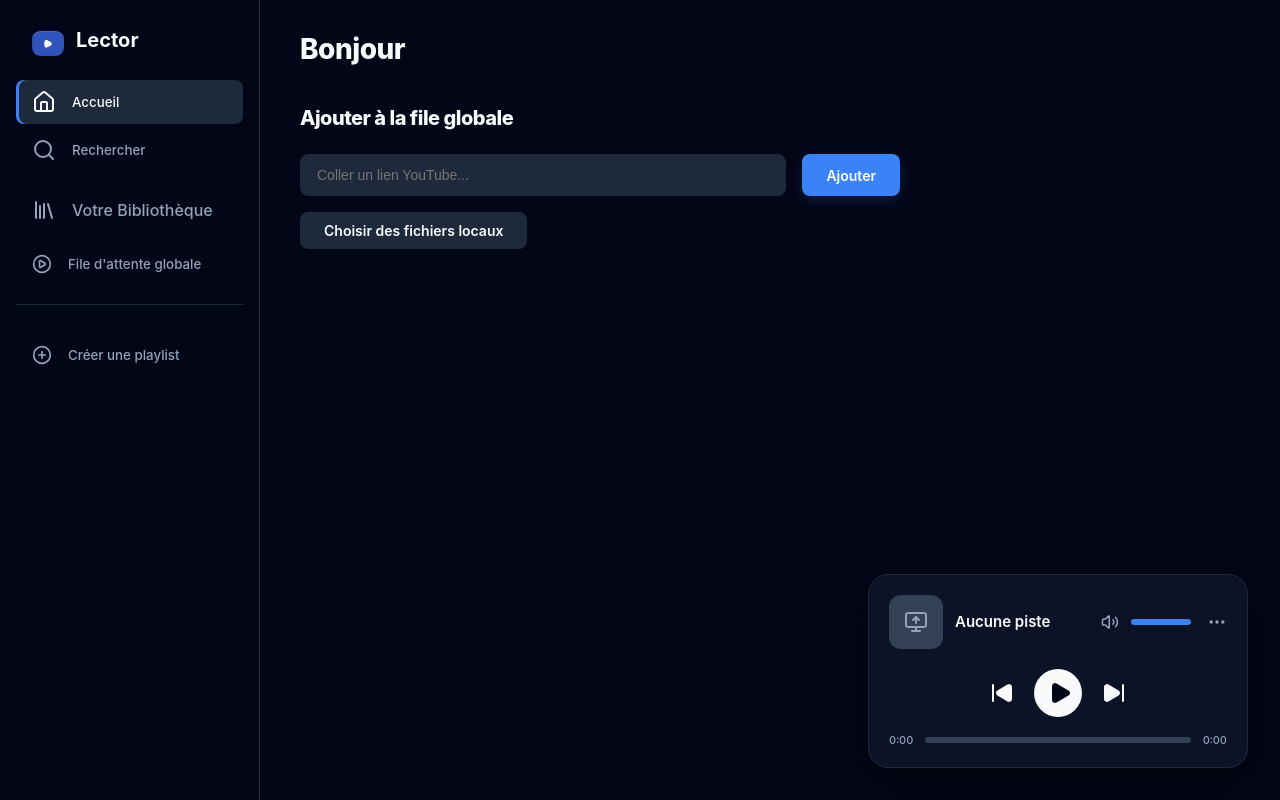
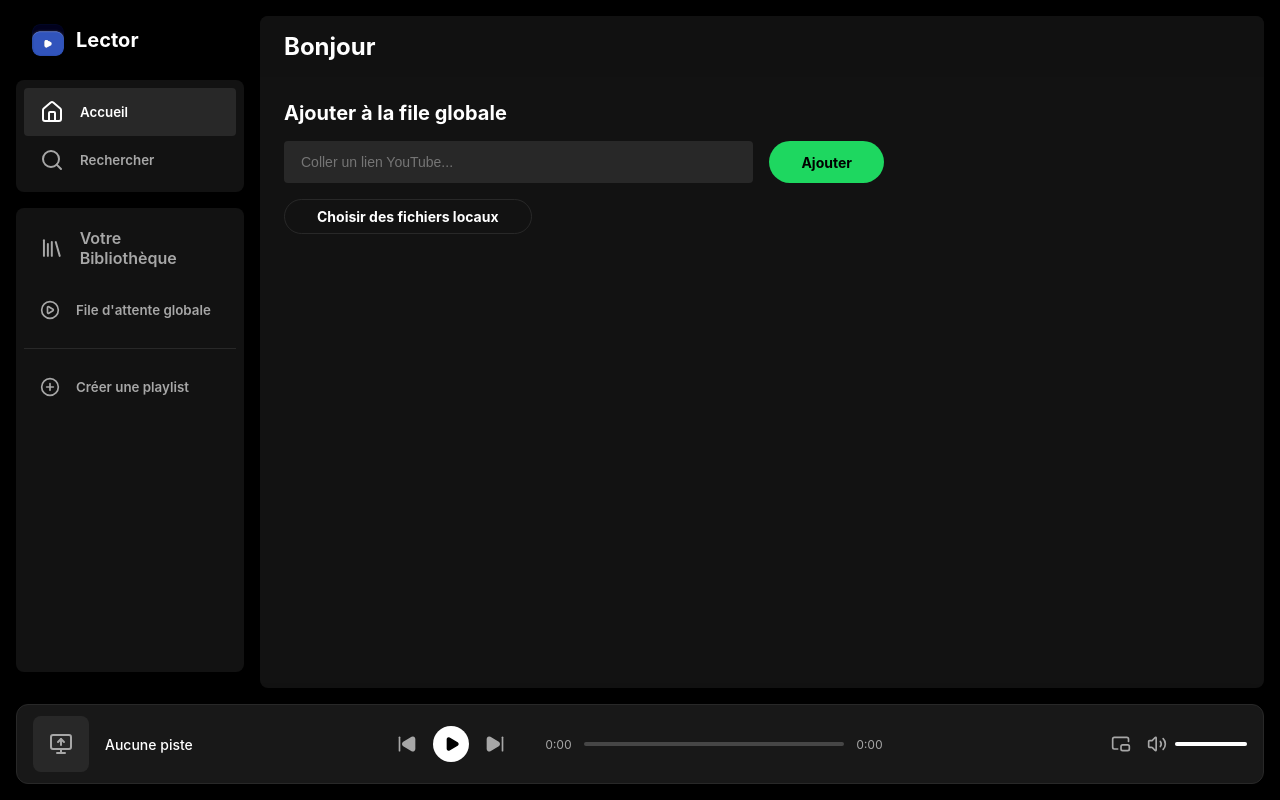
Before and after one commit to botooooh/Lector, a React (Vite) app: page / in a window 1280 px wide. Built offline with nearby package versions, Linux system fonts and the light colour scheme.

Commit message:
Revert "feat: Redesign to Dark Blue widget layout"
This reverts commit f975fb5d029ca79690fe9d763aa6a1387d7e6c2d.

```diff
--- a/src/App.jsx
+++ b/src/App.jsx
@@ -1,5 +1,5 @@
 import { useState, useRef, useEffect } from 'react';
-import { Home, Library, Search, Play, SkipBack, SkipForward, Volume2, Maximize2, PictureInPicture2, Pause, PlusCircle, MonitorUp, PlayCircle, Music, MoreHorizontal } from 'lucide-react';
+import { Home, Library, Search, Play, SkipBack, SkipForward, Volume2, Maximize2, PictureInPicture2, Pause, PlusCircle, MonitorUp, PlayCircle, Music, MoreHorizontal, Youtube } from 'lucide-react';
 import YouTube from 'react-youtube';
 import { useStore } from './store';
 import './index.css';
@@ -341,8 +341,8 @@ function App() {
         </div>
       </main>
 
-      <footer className="player-widget">
-        <div className="widget-header">
+      <footer className="player-bar">
+        <div className="player-left">
           <div className="track-art-wrapper">
             <div className="track-art">
               {currentTrack ? (
@@ -356,37 +356,27 @@ function App() {
               )}
             </div>
             {currentTrack?.type === 'youtube' && (
-              <div className="source-icon-overlay"><img src="/li_youtube.svg" alt="yt" style={{width: '12px', height: '12px'}} /></div>
+              <div className="source-icon-overlay"><Youtube size={12} fill="currentColor" /></div>
             )}
           </div>
-
           <div className="track-info">
-            <div className="track-title">{currentTrack ? currentTrack.title : 'Aucune piste'}</div>
-            <div className="track-artist">{currentTrack ? currentTrack.artist : ''}</div>
+            <div className="track-title-wrapper">
+              <span className="track-title">{currentTrack ? currentTrack.title : 'Aucune piste'}</span>
+              {currentTrack && <MoreHorizontal size={16} color="var(--text-subdued)" style={{ cursor: 'pointer' }} />}
             </div>
-
-          <div className="widget-actions">
-            <Volume2 size={18} />
-            <div className="progress-bar" style={{ width: '60px' }} onClick={(e) => {
-                const rect = e.currentTarget.getBoundingClientRect();
-                const pos = Math.max(0, Math.min(1, (e.clientX - rect.left) / rect.width));
-                setVolume(pos * 100);
-              }}>
-              <div className="progress-fill" style={{ width: `${volume}%` }}></div>
-            </div>
-            <MoreHorizontal size={20} style={{ cursor: 'pointer', marginLeft: '4px' }} />
+            <span className="track-artist">{currentTrack ? currentTrack.artist : ''}</span>
           </div>
         </div>
 
-        <div className="widget-controls">
-          <button className="control-btn" onClick={prevTrack} disabled={!currentTrack}><SkipBack size={24} fill="currentColor" /></button>
+        <div className="player-center">
+          <div className="player-controls">
+            <button className="control-btn" onClick={prevTrack} disabled={!currentTrack}><SkipBack size={20} fill="currentColor" /></button>
             <button className="control-btn play-btn" onClick={togglePlay} disabled={!currentTrack}>
-            {isPlaying ? <Pause size={24} fill="currentColor" /> : <Play size={24} fill="currentColor" style={{ marginLeft: '4px' }} />}
+              {isPlaying ? <Pause size={16} fill="currentColor" /> : <Play size={16} fill="currentColor" style={{ marginLeft: '2px' }} />}
             </button>
-          <button className="control-btn" onClick={nextTrack} disabled={!currentTrack}><SkipForward size={24} fill="currentColor" /></button>
+            <button className="control-btn" onClick={nextTrack} disabled={!currentTrack}><SkipForward size={20} fill="currentColor" /></button>
           </div>
-
-        <div className="widget-progress">
+          <div className="progress-container">
             <span className="time-text">{formatTime(progress)}</span>
             <div className="progress-bar" onClick={(e) => {
                 if (!currentTrack || !duration) return;
@@ -397,6 +387,23 @@ function App() {
               <div className="progress-fill" style={{ width: `${duration ? (progress / duration) * 100 : 0}%` }}></div>
             </div>
             <span className="time-text">{formatTime(duration)}</span>
+          </div>
+        </div>
+
+        <div className="player-right">
+          <button className="control-btn" title="Mini Player (Toujours au-dessus)" onClick={startPiP} disabled={!currentTrack}>
+            <PictureInPicture2 size={20} />
+          </button>
+          <div className="volume-container">
+            <Volume2 size={20} className="control-btn" />
+            <div className="progress-bar" onClick={(e) => {
+                const rect = e.currentTarget.getBoundingClientRect();
+                const pos = Math.max(0, Math.min(1, (e.clientX - rect.left) / rect.width));
+                setVolume(pos * 100);
+              }}>
+              <div className="progress-fill" style={{ width: `${volume}%` }}></div>
+            </div>
+          </div>
         </div>
       </footer>
 
--- a/src/index.css
+++ b/src/index.css
@@ -1,14 +1,15 @@
 :root {
-  --bg-base: #020617; /* Very Dark Blue */
-  --bg-elevated: #0f172a; /* Dark Blue */
-  --bg-highlight: #1e293b;
-  --bg-hover: #334155;
-  --text-base: #f8fafc;
-  --text-subdued: #94a3b8;
-  --accent: #3b82f6; /* Bright Blue */
-  --accent-hover: #60a5fa;
-  --border-subdued: #1e293b;
+  --bg-base: #000000;
+  --bg-elevated: #121212;
+  --bg-highlight: #1a1a1a;
+  --bg-hover: #282828;
+  --text-base: #ffffff;
+  --text-subdued: #a7a7a7;
+  --accent: #1ed760;
+  --accent-hover: #1fdf64;
+  --border-subdued: #282828;
   --sidebar-width: 260px;
+  --player-height: 80px;
 }
 
 * {
@@ -27,14 +28,15 @@ body {
 a { color: inherit; text-decoration: none; }
 button { background: none; border: none; cursor: pointer; color: inherit; font-family: inherit; }
 
-::-webkit-scrollbar { width: 8px; }
+::-webkit-scrollbar { width: 12px; }
 ::-webkit-scrollbar-track { background: transparent; }
-::-webkit-scrollbar-thumb { background-color: var(--bg-hover); border-radius: 4px; }
-::-webkit-scrollbar-thumb:hover { background-color: var(--text-subdued); }
+::-webkit-scrollbar-thumb { background-color: rgba(255, 255, 255, 0.3); border-radius: 6px; border: 3px solid var(--bg-base); }
+::-webkit-scrollbar-thumb:hover { background-color: rgba(255, 255, 255, 0.5); }
 
 .app-container {
   display: flex;
   height: 100vh;
+  padding-bottom: calc(var(--player-height) + 32px); /* Space for floating player */
   background-color: var(--bg-base);
 }
 
@@ -45,77 +47,78 @@ button { background: none; border: none; cursor: pointer; color: inherit; font-f
   flex-direction: column;
   padding: 16px;
   gap: 16px;
-  border-right: 1px solid var(--border-subdued);
 }
 
 .nav-section {
-  display: flex;
-  flex-direction: column;
-  gap: 4px;
+  background-color: var(--bg-elevated);
+  border-radius: 8px;
+  padding: 8px;
 }
 
 .nav-item {
   display: flex;
   align-items: center;
   gap: 16px;
-  padding: 10px 16px;
+  padding: 12px 16px;
   color: var(--text-subdued);
-  font-weight: 500;
-  border-radius: 8px;
-  transition: all 0.2s;
+  font-weight: 600;
+  border-radius: 4px;
+  transition: color 0.2s, background-color 0.2s;
   width: 100%;
   text-align: left;
 }
 
-.nav-item:hover { color: var(--text-base); background-color: var(--bg-highlight); }
-.nav-item.active { color: var(--text-base); background-color: var(--bg-highlight); box-shadow: inset 3px 0 0 var(--accent); }
+.nav-item:hover { color: var(--text-base); }
+.nav-item.active { color: var(--text-base); background-color: var(--bg-hover); }
 
 .playlist-cover-small {
   width: 32px;
   height: 32px;
-  border-radius: 6px;
+  border-radius: 4px;
   object-fit: cover;
   background-color: var(--bg-hover);
 }
 
 .main-view {
   flex: 1;
-  background-color: var(--bg-base);
+  background-color: var(--bg-elevated);
+  border-radius: 8px;
+  margin: 16px 16px 0 0;
   overflow-y: auto;
   position: relative;
   display: flex;
   flex-direction: column;
-  padding-bottom: 200px; /* Space for the widget */
 }
 
-/* New Floating Player Widget */
-.player-widget {
+/* Floating Player Bar */
+.player-bar {
+  height: var(--player-height);
+  background-color: #181818;
+  border: 1px solid var(--border-subdued);
+  border-radius: 12px;
+  display: flex;
+  align-items: center;
+  justify-content: space-between;
+  padding: 0 16px;
   position: fixed;
-  bottom: 32px;
-  right: 32px;
-  width: 380px;
-  background-color: rgba(15, 23, 42, 0.85); /* Slightly transparent dark blue */
-  backdrop-filter: blur(16px);
-  border: 1px solid var(--border-subdued);
-  border-radius: 20px;
-  padding: 20px;
-  display: flex;
-  flex-direction: column;
-  gap: 16px;
-  box-shadow: 0 16px 40px rgba(0, 0, 0, 0.5);
+  bottom: 16px;
+  left: 16px;
+  right: 16px;
   z-index: 100;
+  box-shadow: 0 8px 24px rgba(0,0,0,0.5);
 }
 
-.widget-header {
+.player-left {
   display: flex;
   align-items: center;
-  gap: 12px;
+  gap: 16px;
+  width: 30%;
 }
 
 .track-art-wrapper {
   position: relative;
-  width: 54px;
-  height: 54px;
+  width: 56px;
+  height: 56px;
   flex-shrink: 0;
 }
 
@@ -123,7 +126,7 @@ button { background: none; border: none; cursor: pointer; color: inherit; font-f
   width: 100%;
   height: 100%;
   background-color: var(--bg-hover);
-  border-radius: 12px;
+  border-radius: 8px;
   display: flex;
   align-items: center;
   justify-content: center;
@@ -142,23 +145,28 @@ button { background: none; border: none; cursor: pointer; color: inherit; font-f
   display: flex;
   align-items: center;
   justify-content: center;
+  color: #ff0000;
 }
 
 .track-info {
   display: flex;
   flex-direction: column;
-  flex: 1;
   overflow: hidden;
 }
 
+.track-title-wrapper {
+  display: flex;
+  align-items: center;
+  gap: 8px;
+}
+
 .track-title {
-  font-size: 15px;
-  font-weight: 600;
+  font-size: 14px;
+  font-weight: 500;
   color: var(--text-base);
   white-space: nowrap;
   overflow: hidden;
   text-overflow: ellipsis;
-  margin-bottom: 2px;
 }
 
 .track-artist {
@@ -169,157 +177,170 @@ button { background: none; border: none; cursor: pointer; color: inherit; font-f
   text-overflow: ellipsis;
 }
 
-.widget-actions {
-  display: flex;
-  align-items: center;
-  gap: 12px;
-  color: var(--text-subdued);
-}
-
-.volume-slider-container {
-  display: flex;
-  align-items: center;
-  gap: 8px;
-  width: 80px;
-}
-
-.widget-controls {
+.player-center {
   display: flex;
   align-items: center;
   justify-content: center;
-  gap: 20px;
-  margin-top: 4px;
+  gap: 16px;
+  width: 40%;
+  max-width: 722px;
+}
+
+.player-controls {
+  display: flex;
+  align-items: center;
+  gap: 16px;
 }
 
 .control-btn {
-  color: var(--text-base);
-  transition: transform 0.2s, color 0.2s;
+  color: var(--text-subdued);
+  transition: color 0.2s, transform 0.2s;
   display: flex;
   align-items: center;
   justify-content: center;
 }
-.control-btn:hover { color: var(--accent); transform: scale(1.1); }
+.control-btn:hover { color: var(--text-base); }
 .control-btn:active { transform: scale(0.9); }
 
 .play-btn {
   background-color: var(--text-base);
   color: var(--bg-base);
-  width: 48px;
-  height: 48px;
+  width: 36px;
+  height: 36px;
   border-radius: 50%;
 }
-.play-btn:hover { background-color: var(--accent); color: white; transform: scale(1.05); }
+.play-btn:hover { transform: scale(1.05); color: var(--bg-base); }
+.play-btn:active { transform: scale(0.95); }
 
-.widget-progress {
+.progress-container {
   display: flex;
   align-items: center;
+  width: 100%;
   gap: 12px;
-  width: 100%;
+  margin-left: 24px;
 }
 
-.time-text { font-size: 11px; color: var(--text-subdued); font-weight: 500; font-variant-numeric: tabular-nums; }
+.time-text { font-size: 12px; color: var(--text-subdued); font-variant-numeric: tabular-nums; }
 
 .progress-bar {
   flex: 1;
-  height: 6px;
-  background-color: var(--bg-hover);
-  border-radius: 3px;
+  height: 4px;
+  background-color: rgba(255,255,255,0.2);
+  border-radius: 2px;
   position: relative;
   cursor: pointer;
   display: flex;
   align-items: center;
-  overflow: hidden;
 }
 
 .progress-fill {
   height: 100%;
-  background-color: var(--accent);
-  border-radius: 3px;
+  background-color: var(--text-base);
+  border-radius: 2px;
   width: 0%;
   position: relative;
 }
+.progress-bar:hover .progress-fill { background-color: var(--accent); }
+.progress-bar:hover .progress-fill::after {
+  content: '';
+  position: absolute;
+  right: -4px;
+  top: -4px;
+  width: 12px;
+  height: 12px;
+  background-color: var(--text-base);
+  border-radius: 50%;
+}
+
+.player-right {
+  display: flex;
+  align-items: center;
+  justify-content: flex-end;
+  width: 30%;
+  gap: 16px;
+}
+
+.volume-container { display: flex; align-items: center; gap: 8px; width: 100px; }
 
 /* Main Content Views */
 .top-bar {
   display: flex;
   align-items: center;
-  padding: 32px 40px 16px;
+  padding: 16px 24px;
+  background: rgba(18, 18, 18, 0.9);
+  backdrop-filter: blur(10px);
   position: sticky;
   top: 0;
   z-index: 10;
-  background: linear-gradient(to bottom, var(--bg-base) 60%, transparent);
 }
 
-.main-content { padding: 0 40px 40px; }
+.main-content { padding: 0 24px 24px; }
 
 .playlist-header {
   display: flex;
   align-items: flex-end;
-  gap: 32px;
-  padding: 24px 0 40px;
+  gap: 24px;
+  padding: 24px 0 32px;
 }
 .playlist-header-img {
-  width: 240px;
-  height: 240px;
-  box-shadow: 0 8px 32px rgba(0,0,0,0.4);
-  border-radius: 16px;
+  width: 232px;
+  height: 232px;
+  box-shadow: 0 4px 60px rgba(0,0,0,0.5);
+  border-radius: 8px;
   object-fit: cover;
 }
 .playlist-header-info {
   display: flex;
   flex-direction: column;
 }
-.playlist-type { font-size: 14px; font-weight: 600; text-transform: uppercase; letter-spacing: 1px; color: var(--text-subdued); margin-bottom: 12px; }
-.playlist-title { font-size: 80px; font-weight: 800; line-height: 1.1; margin-bottom: 24px; letter-spacing: -1px; }
-.playlist-stats { color: var(--text-subdued); font-size: 14px; font-weight: 500; }
+.playlist-type { font-size: 14px; font-weight: 700; margin-bottom: 8px; }
+.playlist-title { font-size: 96px; font-weight: 900; line-height: 1; margin-bottom: 24px; }
+.playlist-stats { color: var(--text-subdued); font-size: 14px; }
 
 .action-bar {
-  padding: 0 0 32px 0;
+  padding: 24px 0;
   display: flex;
   align-items: center;
   gap: 24px;
 }
 .action-play-btn {
-  width: 64px;
-  height: 64px;
+  width: 56px;
+  height: 56px;
   background-color: var(--accent);
-  color: white;
+  color: #000;
   border-radius: 50%;
   display: flex;
   align-items: center;
   justify-content: center;
-  transition: transform 0.2s, background-color 0.2s, box-shadow 0.2s;
+  transition: transform 0.1s, background-color 0.2s;
   cursor: pointer;
-  box-shadow: 0 8px 16px rgba(59, 130, 246, 0.3);
 }
-.action-play-btn:hover { transform: scale(1.05); background-color: var(--accent-hover); box-shadow: 0 12px 24px rgba(59, 130, 246, 0.4); }
+.action-play-btn:hover { transform: scale(1.05); background-color: var(--accent-hover); }
 
 /* Common UI */
-.btn-primary { background-color: var(--accent); color: white; border-radius: 8px; padding: 10px 24px; font-weight: 600; font-size: 14px; transition: all 0.2s; box-shadow: 0 4px 12px rgba(59, 130, 246, 0.2); }
-.btn-primary:hover { transform: translateY(-1px); background-color: var(--accent-hover); box-shadow: 0 6px 16px rgba(59, 130, 246, 0.3); }
+.btn-primary { background-color: var(--accent); color: #000; border-radius: 500px; padding: 8px 32px; font-weight: 700; font-size: 14px; transition: transform 0.1s, background-color 0.2s; }
+.btn-primary:hover { transform: scale(1.04); background-color: var(--accent-hover); }
 
-.btn-secondary { background-color: var(--bg-highlight); color: var(--text-base); border-radius: 8px; padding: 10px 24px; font-weight: 600; font-size: 14px; transition: background-color 0.2s; }
-.btn-secondary:hover { background-color: var(--bg-hover); }
+.btn-secondary { background-color: transparent; color: var(--text-base); border: 1px solid var(--border-subdued); border-radius: 500px; padding: 8px 32px; font-weight: 700; font-size: 14px; transition: border-color 0.2s; }
+.btn-secondary:hover { border-color: var(--text-base); }
 
-.header-title { font-size: 28px; font-weight: 800; margin-bottom: 24px; letter-spacing: -0.5px; }
+.header-title { font-size: 24px; font-weight: 700; margin-bottom: 16px; }
 
-.input-field { background-color: var(--bg-highlight); border: 1px solid var(--border-subdued); color: var(--text-base); padding: 12px 16px; border-radius: 8px; width: 100%; font-size: 14px; outline: none; transition: border-color 0.2s, box-shadow 0.2s; }
-.input-field:focus { border-color: var(--accent); box-shadow: 0 0 0 2px rgba(59, 130, 246, 0.2); }
+.input-field { background-color: var(--bg-hover); border: 1px solid transparent; color: var(--text-base); padding: 12px 16px; border-radius: 4px; width: 100%; font-size: 14px; outline: none; transition: border-color 0.2s, background-color 0.2s; }
+.input-field:focus { background-color: var(--bg-hover); border-color: #727272; }
 
-.track-list { display: flex; flex-direction: column; gap: 4px; }
-.track-row { display: grid; grid-template-columns: 48px 1fr 1fr 100px; padding: 12px 16px; align-items: center; border-radius: 12px; transition: background-color 0.2s; cursor: pointer; color: var(--text-subdued); font-size: 14px; font-weight: 500; }
-.track-row:hover { background-color: var(--bg-highlight); }
+.track-list { display: flex; flex-direction: column; }
+.track-row { display: grid; grid-template-columns: 48px 1fr 1fr 100px; padding: 8px 16px; align-items: center; border-radius: 4px; transition: background-color 0.2s; cursor: pointer; color: var(--text-subdued); font-size: 14px; }
+.track-row:hover { background-color: rgba(255, 255, 255, 0.1); }
 .track-row:hover .track-row-title { color: var(--text-base); }
-.track-row.playing { background-color: rgba(59, 130, 246, 0.1); color: var(--accent); }
 .track-row.playing .track-row-title { color: var(--accent); }
-.track-row-title { color: var(--text-base); font-size: 15px; font-weight: 600; margin-bottom: 4px; }
+.track-row-title { color: var(--text-base); font-size: 16px; margin-bottom: 4px; }
 
 /* Modal */
 .modal-overlay {
   position: fixed;
   top: 0; left: 0; right: 0; bottom: 0;
-  background: rgba(2, 6, 23, 0.8);
-  backdrop-filter: blur(4px);
+  background: rgba(0,0,0,0.7);
   display: flex;
   align-items: center;
   justify-content: center;
@@ -327,14 +348,12 @@ button { background: none; border: none; cursor: pointer; color: inherit; font-f
 }
 .modal-content {
   background-color: var(--bg-elevated);
-  padding: 32px;
-  border-radius: 24px;
+  padding: 24px;
+  border-radius: 8px;
   width: 100%;
-  max-width: 440px;
+  max-width: 400px;
   display: flex;
   flex-direction: column;
-  gap: 20px;
-  border: 1px solid var(--border-subdued);
-  box-shadow: 0 24px 48px rgba(0,0,0,0.5);
+  gap: 16px;
 }
-.modal-actions { display: flex; justify-content: flex-end; gap: 12px; margin-top: 8px; }
+.modal-actions { display: flex; justify-content: flex-end; gap: 8px; margin-top: 16px; }
```
Lines whose indentation alone changed are shown as unchanged.
